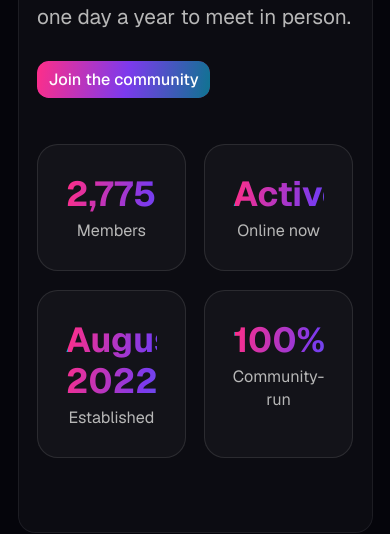
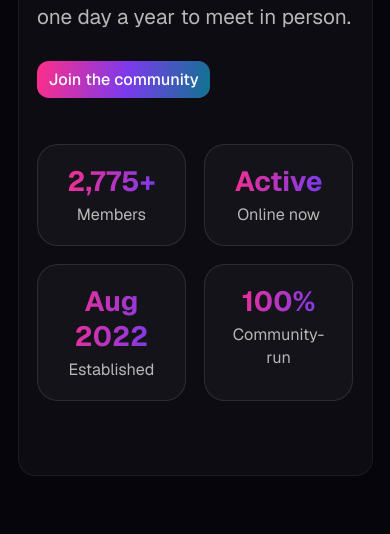
Before and after one commit to Microsoft-EMS-Community/msems-landing, a Next.js app: page / in a window 390 px wide. Shown: the part 8093-8627 px from the top of the page. Built offline with nearby package versions, Linux system fonts and the light colour scheme; no server answers; the database is empty.

Commit message:
fix: community stat cards clip on mobile (Augus, members +) — shorter month, responsive size, more card width

```diff
--- a/src/app/page.tsx
+++ b/src/app/page.tsx
@@ -385,7 +385,13 @@ export default async function Home() {
                   label: "Online now",
                   live: Boolean(onlineLabel),
                 },
-                { node: COMMUNITY.founded, label: "Established", live: false },
+                {
+                  // Abbreviate the month ("August 2022" -> "Aug 2022") so the
+                  // long value fits the narrow stat card on mobile.
+                  node: COMMUNITY.founded.replace(/^(\S{3})\S*/, "$1"),
+                  label: "Established",
+                  live: false,
+                },
                 {
                   node: <CountUp value={100} suffix="%" />,
                   label: "Community-run",
@@ -394,9 +400,9 @@ export default async function Home() {
               ].map((stat) => (
                 <div
                   key={stat.label}
-                  className="rounded-2xl border border-white/10 bg-white/[0.03] p-6 text-center"
+                  className="rounded-2xl border border-white/10 bg-white/[0.03] p-4 text-center sm:p-6"
                 >
-                  <div className="brand-gradient-text text-3xl font-bold">
+                  <div className="brand-gradient-text text-2xl font-bold leading-tight break-words sm:text-3xl">
                     {stat.node}
                   </div>
                   <div className="mt-1 flex items-center justify-center gap-1.5 text-sm text-muted-foreground">
```
